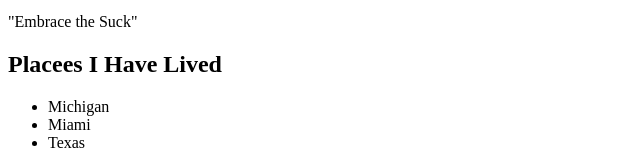
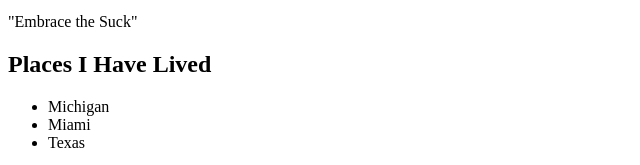
Before and after one commit to Jackie1997/jackie1997.github.io, a plain HTML site: page index.html in a window 1280 px wide. Shown: the part 229-394 px from the top of the page, 0-640 px from the left. Drawn offline with Linux system fonts and the light colour scheme.

Commit message:
Update index.html

```diff
--- a/index.html
+++ b/index.html
@@ -17,7 +17,7 @@
         <p>"Embrace the Suck"</p>
       </section>
       <section>
-        <h2>Placees I Have Lived</h2>
+        <h2>Places I Have Lived</h2>
         <ul>
           <li>Michigan</li>
           <li>Miami</li>
```
